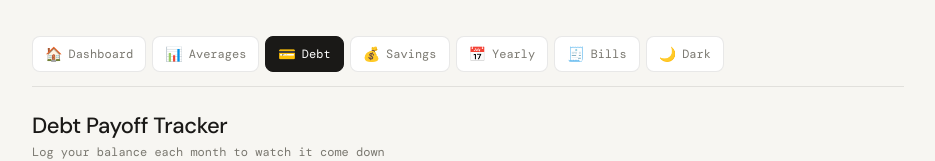
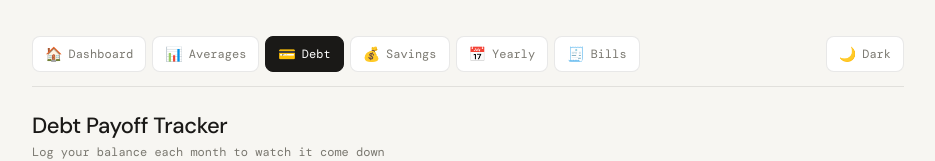
Before and after one commit to PurplePenguin414/mybudgetapp, a website: page public/debt.html in a window 1280 px wide. Shown: the top 161 px of the page, without its empty margins (172-1107 px from the left). Drawn offline with nearby package versions, Linux system fonts and the light colour scheme; no server answers.

Commit message:
Update shared.css

```diff
--- a/public/shared.css
+++ b/public/shared.css
@@ -25,3 +25,4 @@
 .topnav-item:hover { background: var(--surface2); }
 .topnav-item.active { background: var(--text); color: #fff; border-color: var(--text); }
 .topnav-icon { font-size: 14px; }
+.topnav-theme-toggle { margin-left: auto; cursor: pointer; font-family: 'DM Mono', monospace; font-size: 12px; }
```
